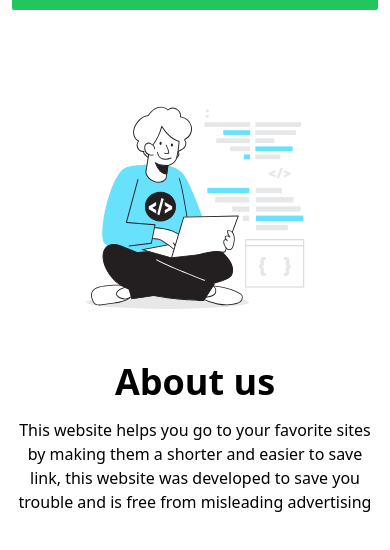
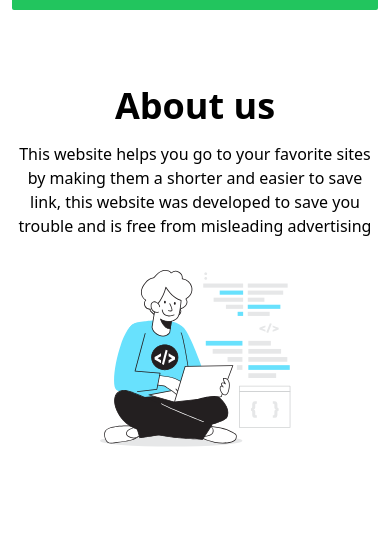
Before and after one commit to minterger/frontend-url-shortener, a Vue app: page / in a window 390 px wide. Shown: the part 672-1222 px from the top of the page. Built offline with nearby package versions, Linux system fonts and the light colour scheme; no server answers; some icons are missing.

Commit message:
Update Home.vue

```diff
--- a/src/views/Home.vue
+++ b/src/views/Home.vue
@@ -25,9 +25,9 @@ import ShortenForm from "../components/ShortenForm.vue";
       </div>
       <div
         id="about"
-        class="my-12 flex flex-col sm:flex-row justify-center sm:justify-evenly items-center"
+        class="my-12 flex flex-col-reverse sm:flex-row justify-center sm:justify-evenly items-center"
       >
-        <img src="../assets/web_developer.svg" alt="" />
+        <img src="../assets/web_developer.svg" alt="" class="max-w-xs" />
         <div class="text-center sm:text-left max-w-lg">
           <h2 class="text-4xl mt-4 sm:mt-0 sm:text-5xl font-semibold">
             About us
```
